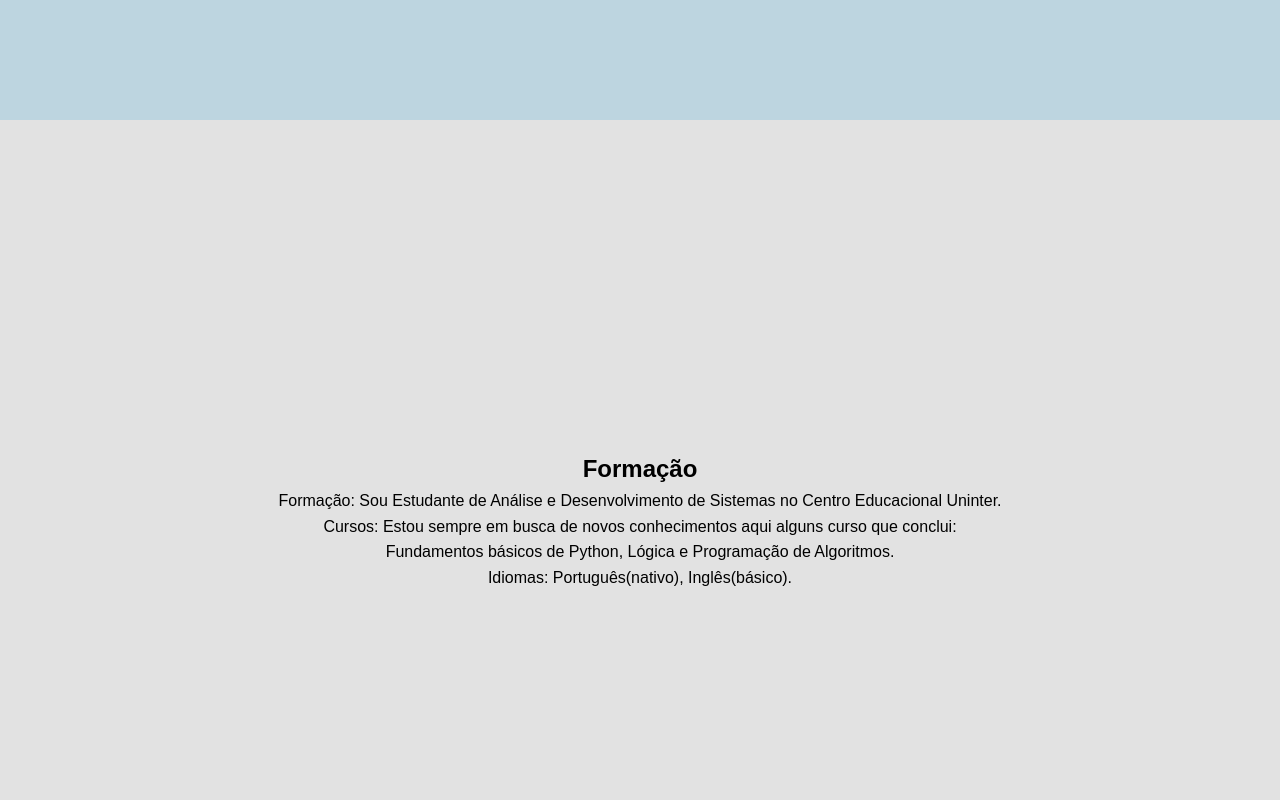
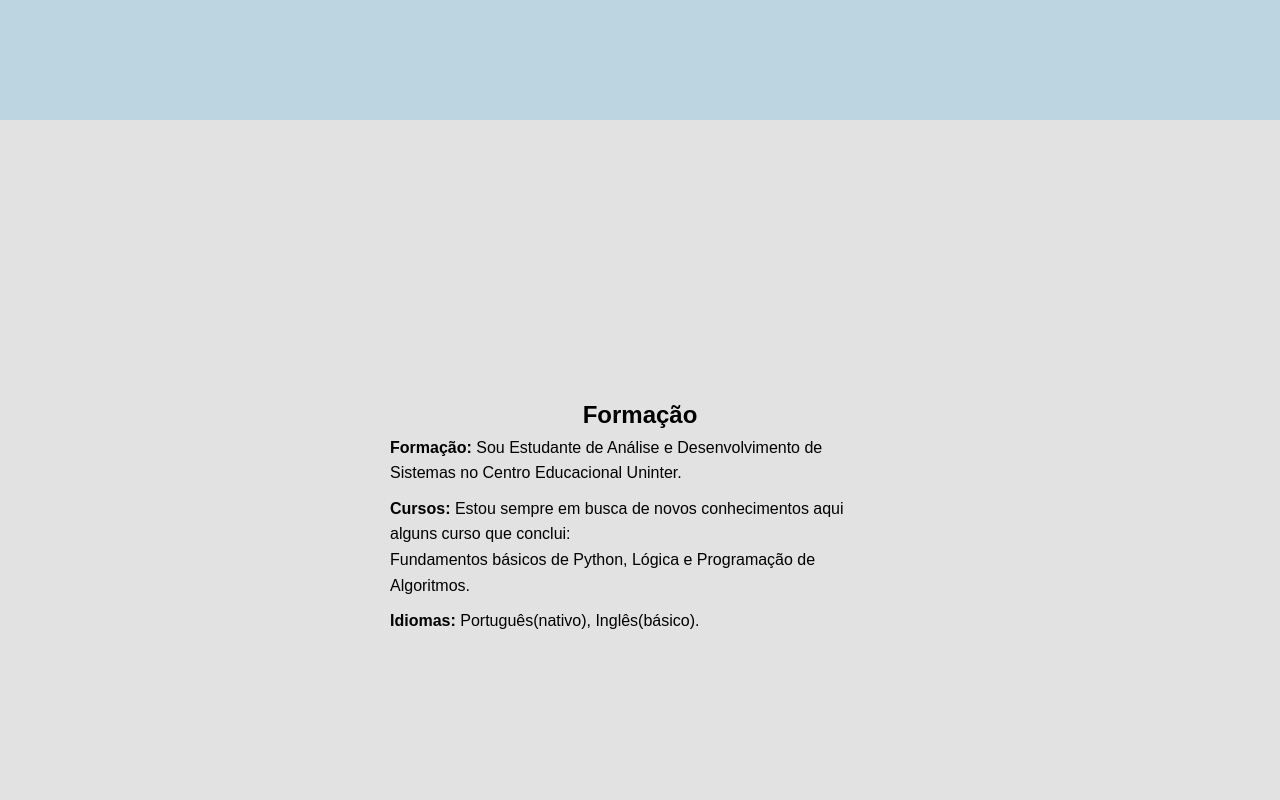
Before and after one commit to Eliezercarvalho29/Meu-Portf-olio, a plain HTML site: page index.html in a window 1280 px wide. Shown: the part 680-1480 px from the top of the page. Drawn offline with Linux system fonts and the light colour scheme.

Commit message:
Add files via upload
Ajustes finais.

```diff
--- a/index.html
+++ b/index.html
@@ -1,11 +1,7 @@
 <!-- Estrutura principal do portfólio usando o HTML5 como foi requerido -->
 <!DOCTYPE html>
-<html lang="en">
+<html lang="pt-br">
 <head>
-    <meta charset="UTF-8">
-    <meta name="viewport" content="width=device-width, initial-scale=1.0">
-    <title>Document</title>
-
     <meta charset="UTF-8">
     <meta name="viewport" content="width=device-width, initial-scale=1.0">
     <title>Meu Portfólio</title>
@@ -26,26 +22,28 @@
     </header>
 
 <main>
-    <!-- Nessa seção de apresentação O Sobre mim trás as informações pessoais, hobbies e apresentação -->
+    <!-- Nessa seção de apresentação o Sobre mim trás as informações pessoais, hobbies e apresentação -->
 
     <section id="sobre" class="section-content">
         <h1>Sobre Mim</h1>
-        <p>Olá! Me chamo Eliézer Carvalho. <br> Tenho 30 anos, costumo ter uma rotina de estudos(TI e English),como também assuntos variados. <br> Tenho hábito de práticar alguns esportes(Trail Run is my Favorite). <br> Gosto de viajar e ter momentos de qualidade com a minha Família.</p>
+        <p>Olá! Me chamo Eliézer Carvalho. <br> Tenho 30 anos, costumo ter uma rotina de estudos(TI e English). <br> Tenho hábito de práticar alguns esportes(Trail Run is my Favorite). <br> Gosto de viajar e ter momentos de qualidade com a minha Família.</p>
     </section>
 
     <!-- Formação e os cursos -->
     <section id="formacao" class="section-content">
         <h2>Formação</h2>
-        <p>Formação: Sou Estudante de Análise e Desenvolvimento de Sistemas no Centro Educacional Uninter</li>.</p>
-        <p>Cursos: Estou sempre em busca de novos conhecimentos aqui alguns curso que conclui:<br>Fundamentos básicos de Python, Lógica e Programação de Algoritmos.</p>
-        <p>Idiomas: Português(nativo), Inglês(básico).</p>
+        <div class="formacao-conteudo">
+            <p><strong>Formação: </strong>Sou Estudante de Análise e Desenvolvimento de Sistemas no Centro Educacional Uninter.</p>
+            <p><strong>Cursos: </strong> Estou sempre em busca de novos conhecimentos aqui alguns curso que conclui:<br>Fundamentos básicos de Python, Lógica e Programação de Algoritmos.</p>
+            <p><strong>Idiomas: </strong> Português(nativo), Inglês(básico).</p>
+        </div>
     </section>
 
     <!-- descrevendo o meu Portfólio -->
     <section id="portfolio" class="section-content">
         <h1>Portfólio</h1>
         <p>Links para trabalhos e projetos no GitHub.</p>
-        <a href="https://GitHub.com" target="_blank">Ver meus projetos no GitHub</a>
+        <a href="https://gitHub.com/Eliezercarvalho29" target="_blank">Ver meus projetos no GitHub</a>
     </section>
 
     <!-- Esta parte é do formulario para me contatar -->
--- a/style.css
+++ b/style.css
@@ -54,7 +54,7 @@ header {
 }
 
 section {
-    padding: 100px 20px;
+    padding: 120px 20px;
     min-height: 100vh;
     display: flex;
     flex-direction: column;
@@ -62,6 +62,26 @@ section {
     justify-content: center;
     text-align: center;
 }
+
+section h1, section 2 {
+    margin-bottom: 20px;
+}
+
+
+/* PONTO DE REFERÊNCIA: Alinhamento do bloco de currículo centralizado com texto à esquerda */
+.formacao-conteudo {
+    text-align: left;
+    width: 100%;
+    max-width: 500px;
+    margin: 0 auto;
+}
+
+/* Espaçamento extra para os itens da formação */
+.formacao-conteudo p {
+    margin-bottom: 10px;
+}
+
+
 /* mudando as cor de fundo das abas*/
 #sobre, #portfolio {background-color: #bdd5e0; }
 #formacao, #contato {background-color: #e2e2e2;}
```
